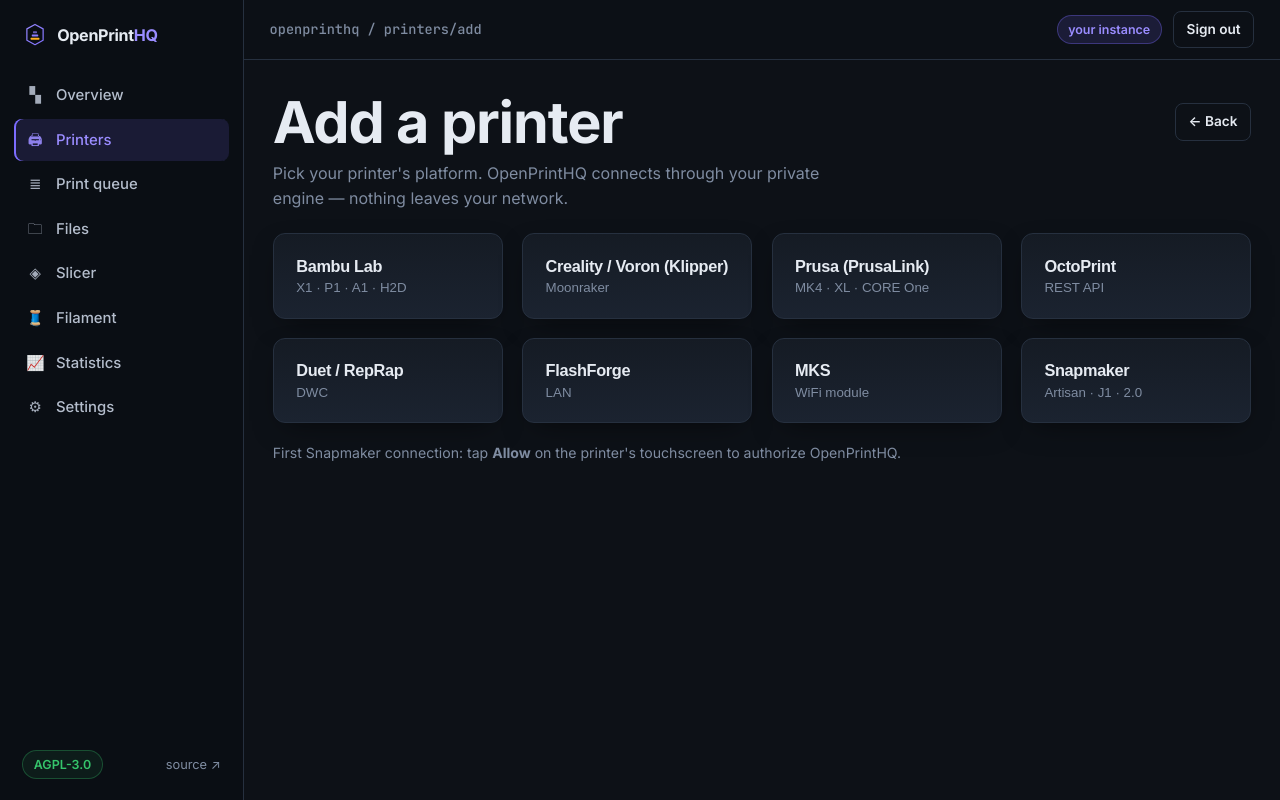
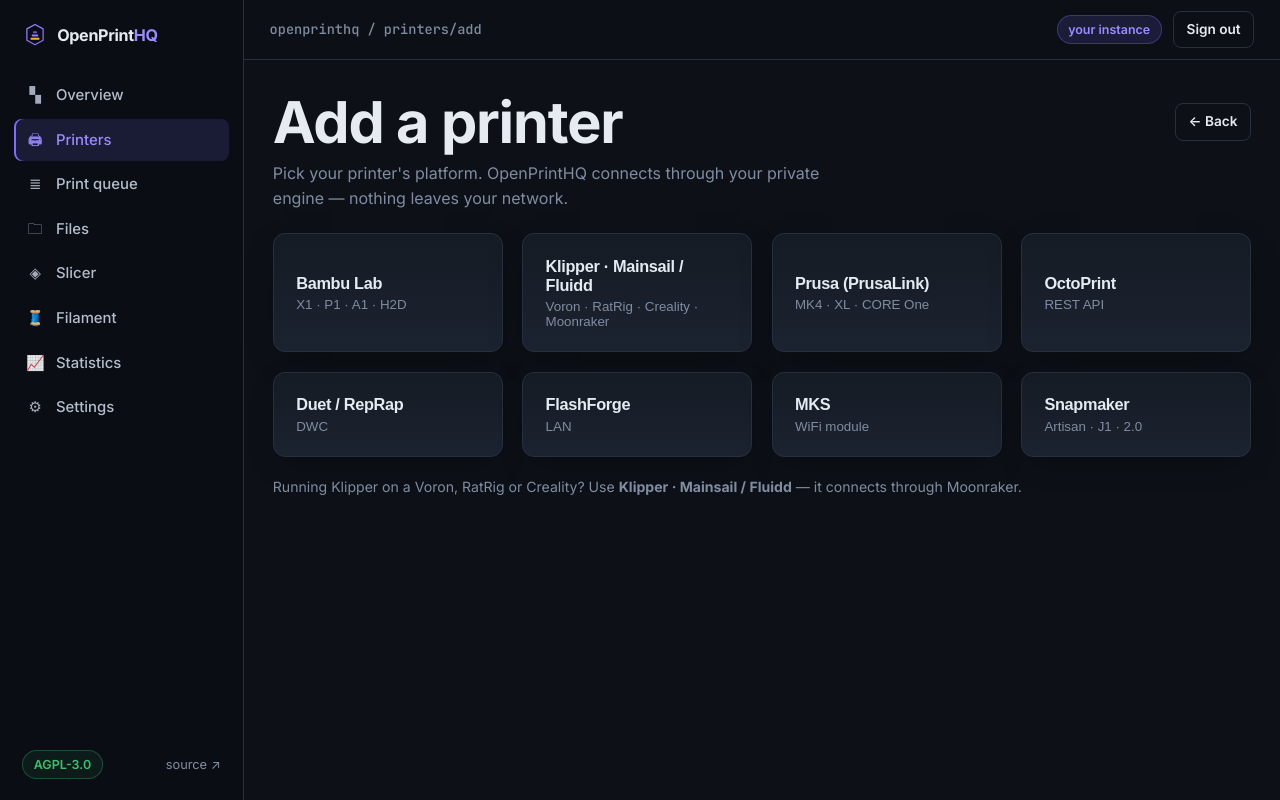
Before and after one commit to norjms/openprinthq, a SvelteKit app in the folder web/: page /app/printers/add in a window 1280 px wide. Built offline with nearby package versions, Linux system fonts and the light colour scheme.

Commit message:
add-printer: relabel Klipper card (Klipper · Mainsail / Fluidd — Voron/RatRig/Creality/Moonraker) + per-vendor help notes so Voron/Mainsail users find it

```diff
--- a/web/src/routes/app/printers/add/+page.svelte
+++ b/web/src/routes/app/printers/add/+page.svelte
@@ -16,13 +16,17 @@
 
   const vendors = [
     { key: 'bambu', ct: 'bambu', name: 'Bambu Lab', sub: 'X1 · P1 · A1 · H2D', fields: [F.name, F.ip, F.serial, F.access, F.model] },
-    { key: 'klipper', ct: 'klipper', name: 'Creality / Voron (Klipper)', sub: 'Moonraker', fields: [F.name, F.ip, F.port, F.apikey, F.model] },
+    { key: 'klipper', ct: 'klipper', name: 'Klipper · Mainsail / Fluidd', sub: 'Voron · RatRig · Creality · Moonraker',
+      note: 'Any Klipper printer exposed through Moonraker (Mainsail or Fluidd) — Voron, RatRig, Creality K1/K2, custom builds. Enter the printer’s IP and Moonraker port (default 7125). An API key is only needed if your Moonraker requires one.',
+      fields: [F.name, F.ip, F.port, F.apikey, F.model] },
     { key: 'prusa', ct: 'prusalink', name: 'Prusa (PrusaLink)', sub: 'MK4 · XL · CORE One', fields: [F.name, F.ip, F.apikeyReq, F.model] },
     { key: 'octoprint', ct: 'octoprint', name: 'OctoPrint', sub: 'REST API', fields: [F.name, F.ip, F.apikeyReq, F.model] },
     { key: 'duet', ct: 'duet', name: 'Duet / RepRap', sub: 'DWC', fields: [F.name, F.ip, F.model] },
     { key: 'flashforge', ct: 'flashforge', name: 'FlashForge', sub: 'LAN', fields: [F.name, F.ip, F.model] },
     { key: 'mks', ct: 'mks', name: 'MKS', sub: 'WiFi module', fields: [F.name, F.ip, F.model] },
-    { key: 'snapmaker', ct: 'snapmaker', name: 'Snapmaker', sub: 'Artisan · J1 · 2.0', fields: [F.name, F.ip, F.apikey, F.model] }
+    { key: 'snapmaker', ct: 'snapmaker', name: 'Snapmaker', sub: 'Artisan · J1 · 2.0',
+      note: 'First connection: tap Allow on the printer’s touchscreen to authorize OpenPrintHQ.',
+      fields: [F.name, F.ip, F.apikey, F.model] }
   ];
 
   let selected = $state(null);
@@ -111,7 +115,7 @@
       </button>
     {/each}
   </div>
-  <p class="muted small">First Snapmaker connection: tap <b>Allow</b> on the printer's touchscreen to authorize OpenPrintHQ.</p>
+  <p class="muted small">Running Klipper on a Voron, RatRig or Creality? Use <b>Klipper · Mainsail / Fluidd</b> — it connects through Moonraker.</p>
 {:else}
   <form class="card card-pad form" onsubmit={submit}>
     <div class="flex between center">
@@ -157,6 +161,7 @@
                required={f.required} bind:value={values[f.key]} />
       </div>
     {/each}
+    {#if selected.note}<p class="muted note">{selected.note}</p>{/if}
     {#if err}<p class="err">{err}</p>{/if}
     <div class="flex gap">
       <button class="btn btn-primary" disabled={busy}>{busy ? 'Connecting…' : 'Add printer'}</button>
@@ -178,6 +183,7 @@
   .form { max-width: 460px; }
   .form h3 { margin: 0 0 0.4rem; }
   .err { color: var(--ophq-danger); font-size: 0.9rem; }
+  .note { font-size: 0.83rem; margin: -0.2rem 0 0.6rem; line-height: 1.5; }
 
   .discover { border: 1px solid var(--ophq-border); border-radius: var(--radius-sm); padding: 1rem; margin: 0.4rem 0 1.2rem; background: var(--ophq-bg-2); }
   .dtitle { margin-bottom: 0.2rem; }
```
